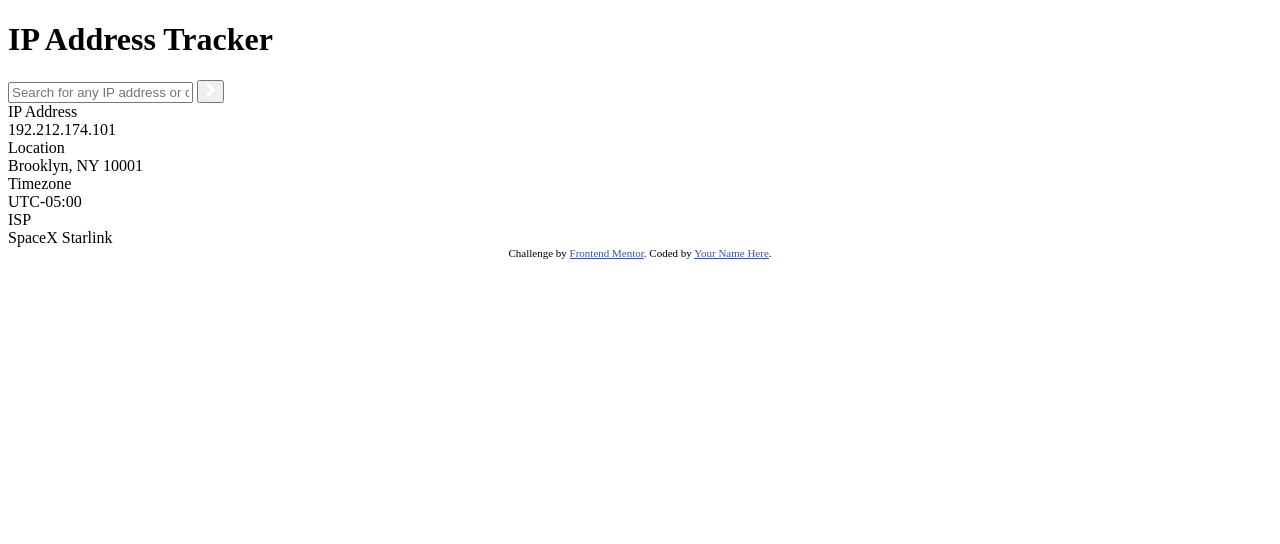
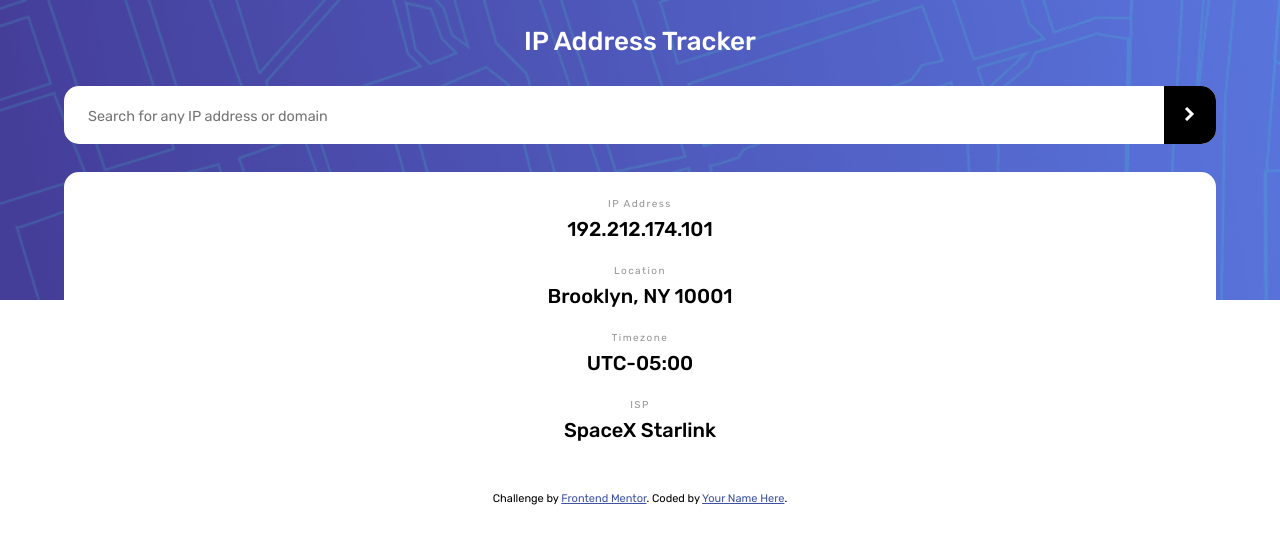
Before and after one commit to jkellerman/ip-address-tracker-master, a plain HTML site: page index.html in a window 1280 px wide. Drawn offline with Linux system fonts and the light colour scheme.

Commit message:
add styles

```diff
--- a/index.html
+++ b/index.html
@@ -8,6 +8,12 @@
       type="image/png"
       sizes="32x32"
       href="./images/favicon-32x32.png"
+    />
+    <link rel="preconnect" href="https://fonts.googleapis.com" />
+    <link rel="preconnect" href="https://fonts.gstatic.com" crossorigin />
+    <link
+      href="https://fonts.googleapis.com/css2?family=Rubik:wght@400;500;700&display=swap"
+      rel="stylesheet"
     />
     <link rel="stylesheet" href="styles.css" />
     <title>Frontend Mentor | IP Address Tracker</title>
@@ -21,6 +27,7 @@
             <input
               type="text"
               placeholder="Search for any IP address or domain"
+              id="search"
             />
           </label>
           <button>
@@ -37,19 +44,19 @@
       </div>
       <div class="main__container">
         <div class="info_container">
-          <div class="info_header">IP Address</div>
+          <div class="info__header">IP Address</div>
           <div class="info">192.212.174.101</div>
         </div>
         <div class="info_container">
-          <div class="info_header">Location</div>
+          <div class="info__header">Location</div>
           <div class="info">Brooklyn, NY 10001</div>
         </div>
         <div class="info_container">
-          <div class="info_header">Timezone</div>
+          <div class="info__header">Timezone</div>
           <div class="info">UTC-05:00</div>
         </div>
         <div class="info_container">
-          <div class="info_header">ISP</div>
+          <div class="info__header">ISP</div>
           <div class="info">SpaceX Starlink</div>
         </div>
       </div>
--- a/styles.css
+++ b/styles.css
@@ -1,3 +1,101 @@
+* {
+  box-sizing: border-box;
+  padding: 0;
+  margin: 0;
+}
+
+html {
+  font-family: "Rubik", sans-serif;
+}
+
+:root {
+  --Very-Dark-Gray: hsl(0, 0%, 17%);
+  --Dark-Gray: hsl(0, 0%, 59%);
+}
+
+body {
+  font-size: 1.125rem;
+}
+
+.header {
+  background-image: url(images/pattern-bg.png);
+  background-repeat: no-repeat;
+  background-size: cover;
+  padding: 1.625rem 0;
+  height: 300px;
+  display: flex;
+  flex-direction: column;
+  align-items: center;
+}
+
+h1 {
+  font-size: 1.625rem;
+  font-weight: 500;
+  color: #fff;
+  padding-bottom: 1.8125rem;
+}
+
+.search__bar {
+  width: 90%;
+  position: relative;
+}
+
+input {
+  border: none;
+  outline: none;
+  height: 58px;
+  width: 100%;
+  border-radius: 15px;
+  padding: 0 1.5rem;
+  font-size: inherit;
+  cursor: pointer;
+}
+
+::placeholder {
+  font-family: "Rubik", sans-serif;
+  font-size: 0.9rem;
+}
+
+button {
+  position: absolute;
+  background: #000;
+  padding: 1.55em;
+  right: 0;
+  top: 0;
+  border: none;
+  outline: none;
+  border-radius: 0px 15px 15px 0px;
+  cursor: pointer;
+}
+
+button:hover {
+  opacity: 0.8;
+  transition: 0.2s ease-in-out;
+}
+
+.main__container {
+  width: 90%;
+  margin: 0 auto;
+  text-align: center;
+  border-radius: 15px;
+  background: #fff;
+  margin-top: -8rem;
+  padding: 1.625rem;
+}
+
+.info__header {
+  font-size: 0.625rem;
+  letter-spacing: 1.46px;
+  color: var(--Dark-Gray);
+  margin-bottom: 0.4375rem;
+}
+
+.info {
+  margin-bottom: 1.5rem;
+  font-size: 1.25rem;
+  font-weight: 500;
+}
+
 .attribution {
   font-size: 11px;
   text-align: center;
```
